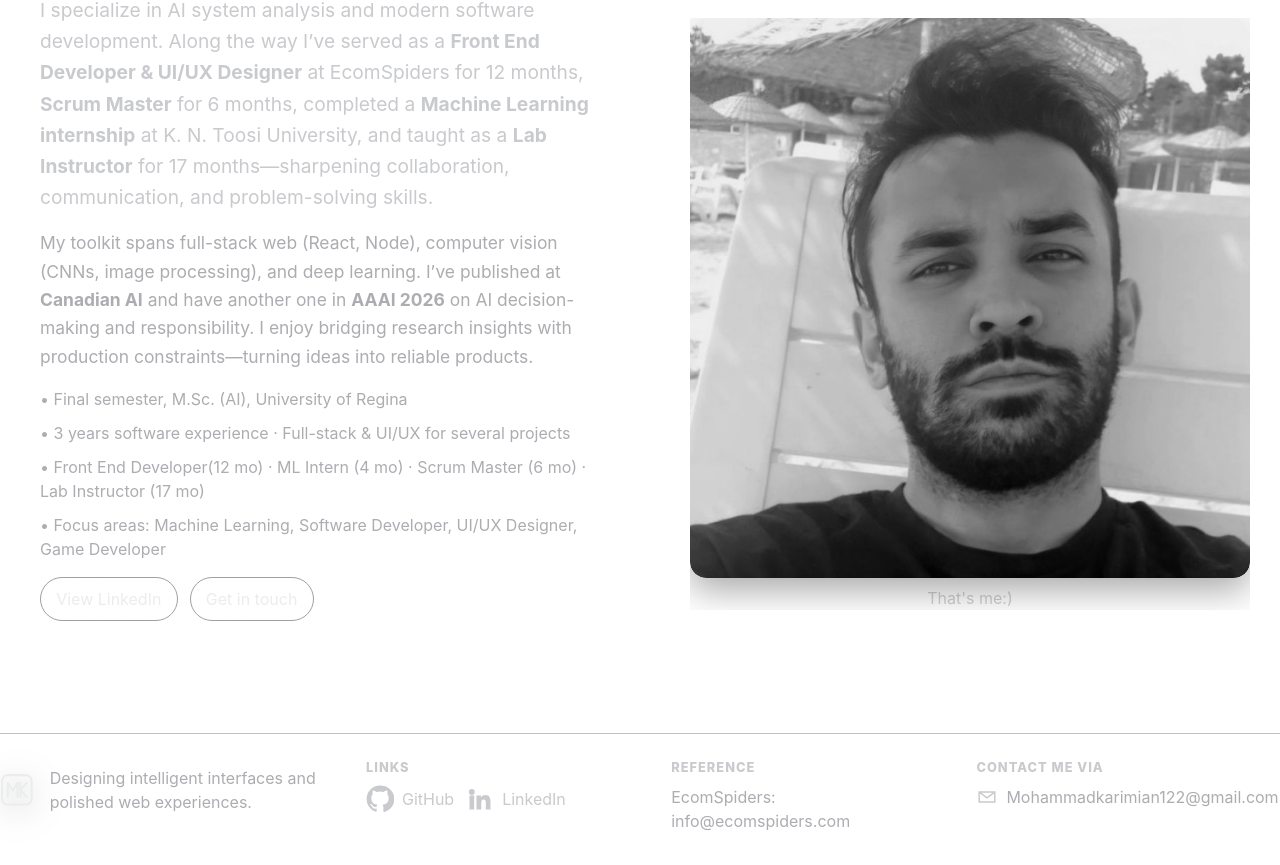
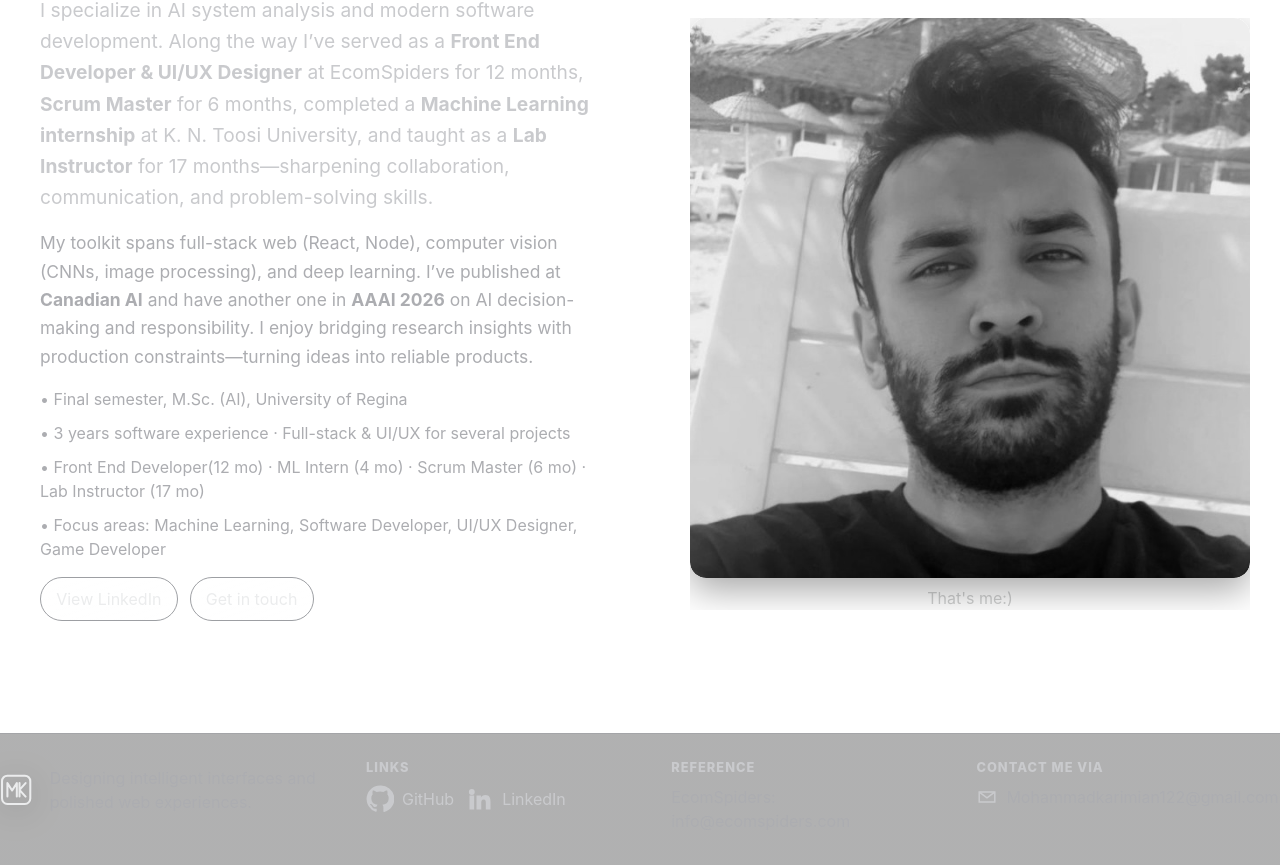
Before and after one commit to mohammadhosseinkarimian/website, a React (Create React App) app: page / in a window 1280 px wide. Shown: the part 5069-5934 px from the top of the page. Built offline with nearby package versions, Linux system fonts and the light colour scheme.

Commit message:
Fixing Chrome white bg in animation

```diff
--- a/src/Home.jsx
+++ b/src/Home.jsx
@@ -195,7 +195,7 @@ export default function PortfolioHome() {
               <div className="brand-row group inline-flex items-center gap-3">
                 <svg
                   className="brand-logo w-10 h-10 sm:w-12 sm:h-12 transition-transform duration-300 group-hover:scale-110"
-                  viewBox="0 0 96 96"
+                  viewBox="0 -2 100 100"
                   aria-label="MK monogram"
                 >
                   <defs>
--- a/src/home.css
+++ b/src/home.css
@@ -670,6 +670,31 @@ canvas { image-rendering: auto; }
   margin: 0;
 }
 
+
+/* Android Chrome fast-scroll white flash fix for the footer */
+.site-footer{
+  /* 1) make it non-transparent (keeps your look but removes “white flash”) */
+  background: linear-gradient(
+    to top,
+    color-mix(in srgb, var(--c-primary) 4%, #00000048 96%) 0%,
+    color-mix(in srgb, var(--c-primary) 4%, #00000048 96%) 100%
+  );
+
+  /* 2) avoid backdrop artifacts */
+  -webkit-backdrop-filter: none;
+  backdrop-filter: none;
+
+  /* 3) force a stable compositing layer during momentum scroll */
+  transform: translateZ(0);
+  will-change: transform;
+  contain: paint;
+  isolation: isolate; /* prevents blend/overlay from affecting ancestors */
+}
+
+/* If you have a separate .footer-grid with a transparent bg, keep it transparent */
+.footer-grid{ background: transparent; }
+
+
 .brand-icon{
   width: 48px; height: 48px;
   display: inline-grid; place-items: center;
```
